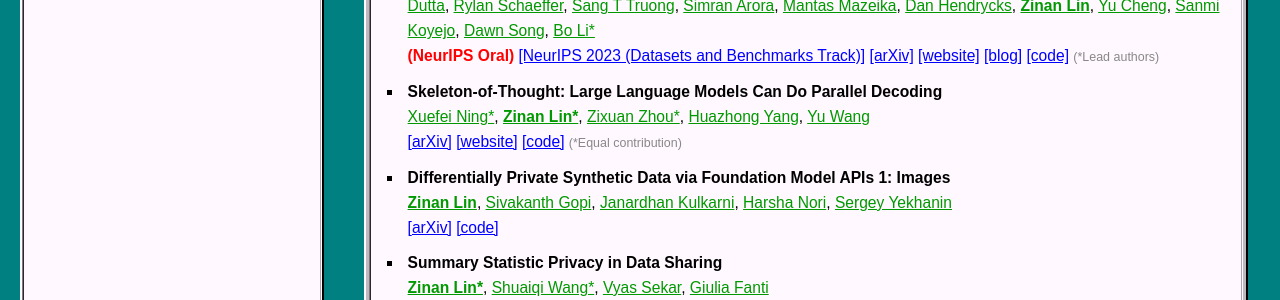
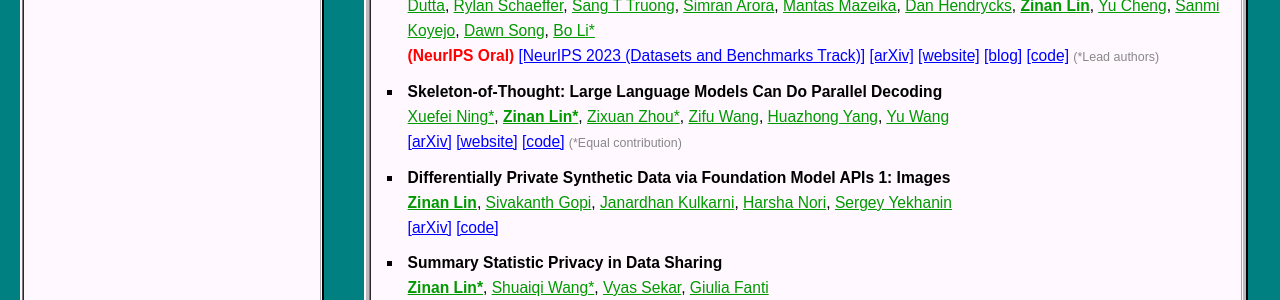
Before and after one commit to fjxmlzn/fjxmlzn.github.io, a Jekyll site: the page built from _publications/publications.html, in a window 1280 px wide. Shown: the part 329-629 px from the top of the page. Built offline with Jekyll 4.4.1, drawn with Linux system fonts in a browser that asks for light colours.

Commit message:
update publication

```diff
--- a/_publications/publications.html
+++ b/_publications/publications.html
@@ -141,6 +141,7 @@ permalink: /publications/index.html
             <a href="#">Xuefei Ning*</a>,
             <span class="publication_me"><a href="https://zinanlin.me/" target="_blank">Zinan Lin*</a></span>,
             <a href="#">Zixuan Zhou*</a>,
+            <a href="#">Zifu Wang</a>,
             <a href="#">Huazhong Yang</a>,
             <a href="#">Yu Wang</a>
         </span>
```
